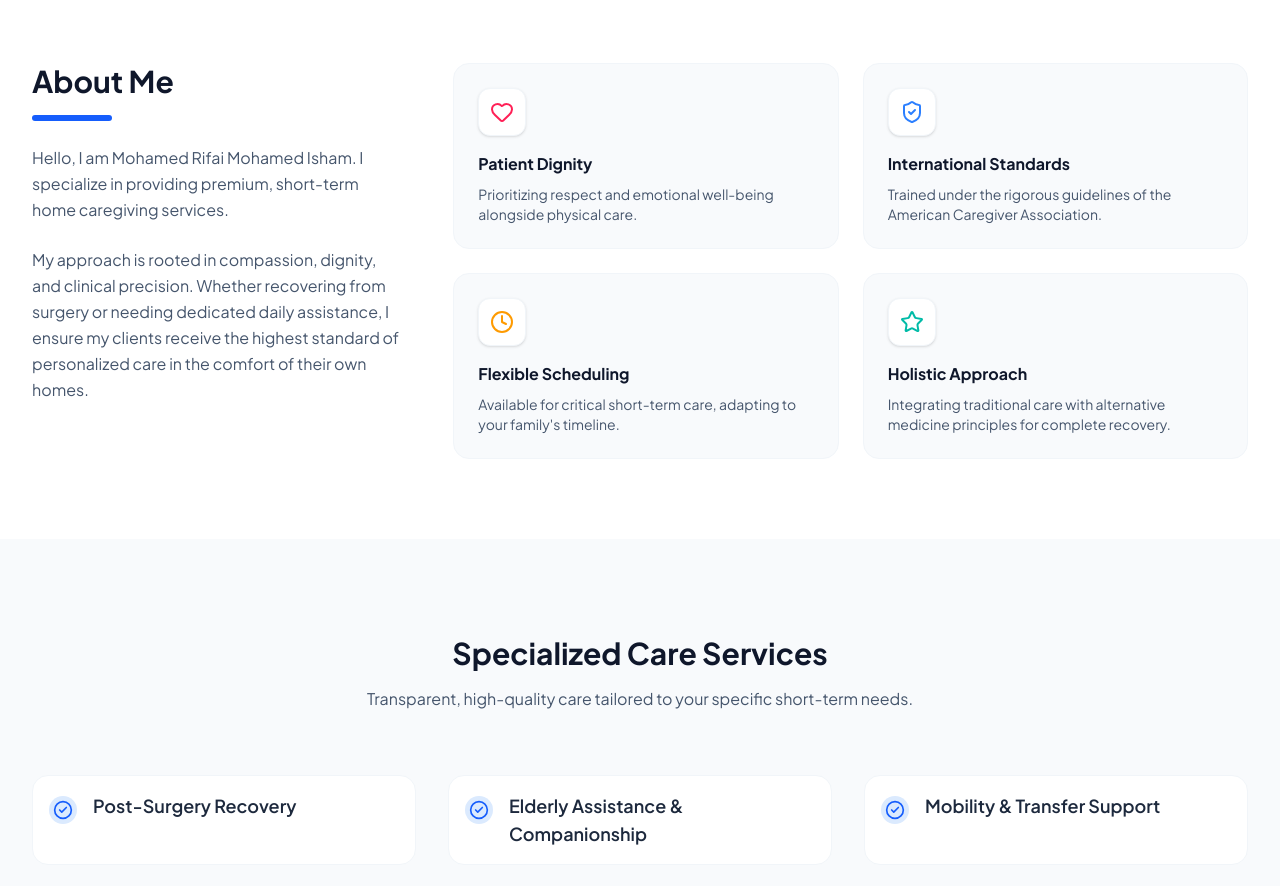
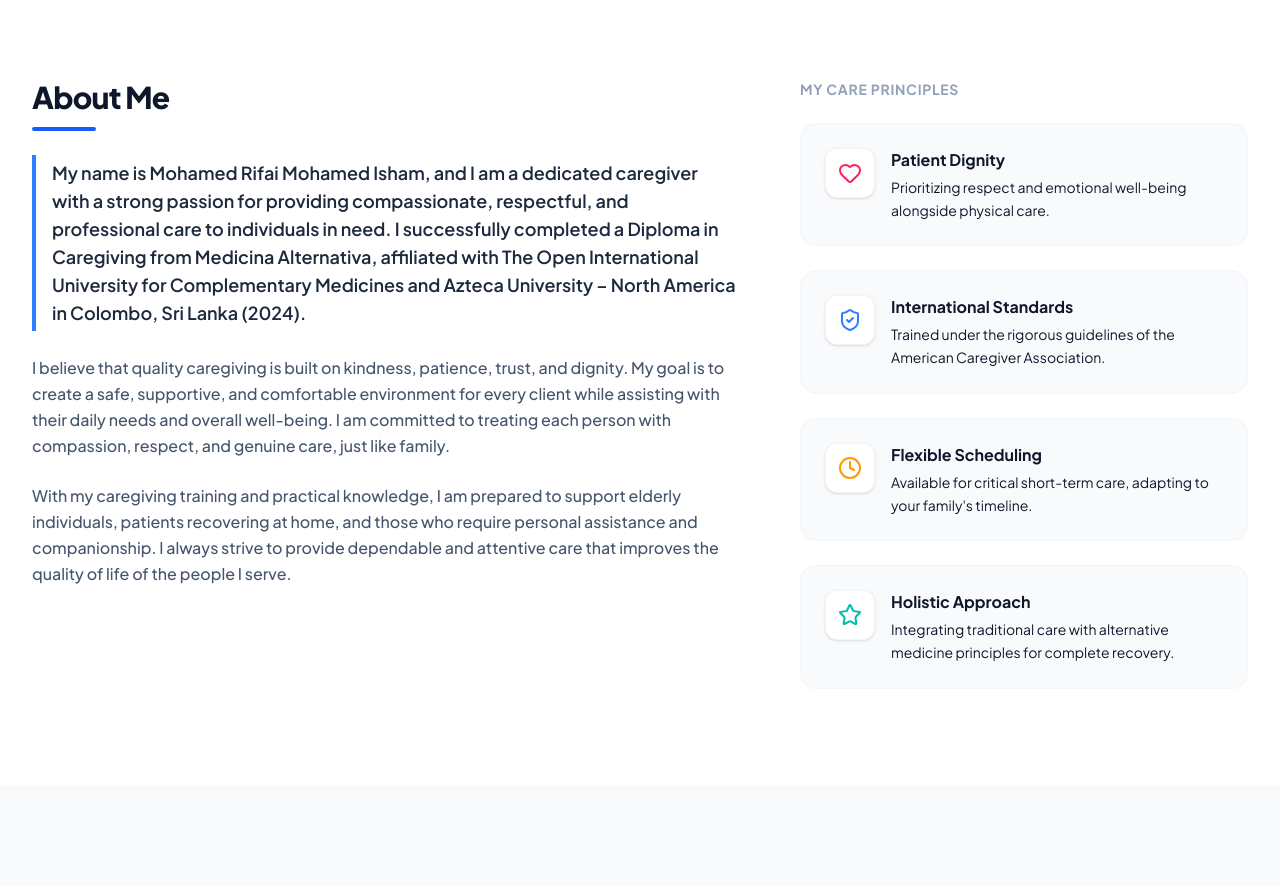
Before and after one commit to nazham/caregiver-portfolio, a Next.js app: page / in a window 1280 px wide. Shown: the part 880-1766 px from the top of the page. Built offline with nearby package versions, Linux system fonts and the light colour scheme.

Commit message:
refactor: update About and Contact sections with refreshed bio content, new WhatsApp support, and UI layout improvements

```diff
--- a/src/components/About.tsx
+++ b/src/components/About.tsx
@@ -21,39 +21,47 @@ export default function About() {
   };
 
   return (
-    <section id="about" className="py-20 bg-white">
+    <section id="about" className="py-24 bg-white relative">
       <div className="max-w-7xl mx-auto px-4 sm:px-6 lg:px-8">
-        <div className="grid md:grid-cols-3 gap-12">
+        <div className="grid lg:grid-cols-5 gap-12 lg:gap-16 items-start">
 
-          {/* Bio Columns */}
-          <div className="md:col-span-1">
-            <h2 className="text-3xl font-bold text-slate-900 mb-4">{about.title}</h2>
-            <div className="w-20 h-1.5 bg-blue-600 rounded-full mb-6" aria-hidden="true"></div>
+          {/* Bio Column (60% width on desktop) */}
+          <div className="lg:col-span-3 space-y-6">
+            <div>
+              <h2 className="text-3xl font-extrabold text-slate-900 tracking-tight">{about.title}</h2>
+              <div className="w-16 h-1 bg-blue-600 rounded-full mt-3" aria-hidden="true"></div>
+            </div>
+
+            <div className="space-y-6 text-slate-600 text-base leading-relaxed font-medium">
               {about.bioParagraphs.map((paragraph, idx) => (
                 <p
                   key={idx}
-                className={`text-slate-600 leading-relaxed ${
-                  idx < about.bioParagraphs.length - 1 ? 'mb-6' : ''
-                }`}
-                dangerouslySetInnerHTML={{ __html: paragraph }} // Supports any bold text in data
+                  className={idx === 0 ? "text-lg text-slate-800 font-semibold border-l-4 border-blue-500 pl-4 py-1" : ""}
+                  dangerouslySetInnerHTML={{ __html: paragraph }}
                 />
               ))}
             </div>
+          </div>
 
-          {/* Values Cards Grid */}
-          <div className="md:col-span-2 grid sm:grid-cols-2 gap-6">
+          {/* Values Cards Column (40% width on desktop) */}
+          <div className="lg:col-span-2 space-y-6">
+            <h3 className="text-sm font-bold uppercase tracking-wider text-slate-400">My Care Principles</h3>
+            <div className="grid sm:grid-cols-2 lg:grid-cols-1 gap-6">
               {about.values.map((item, idx) => (
                 <div
                   key={idx}
-                className="bg-slate-50 p-6 rounded-2xl border border-slate-100 hover:shadow-md transition-shadow duration-300"
+                  className="bg-slate-50 p-6 rounded-2xl border border-slate-100 hover:shadow-md transition-shadow duration-300 flex gap-4 items-start"
                 >
-                <div className="bg-white w-12 h-12 rounded-xl flex items-center justify-center shadow-sm mb-4 border border-slate-100">
+                  <div className="bg-white p-3 rounded-xl shadow-sm border border-slate-100 shrink-0">
                     {getIcon(item.iconName, `w-6 h-6 ${item.color}`)}
                   </div>
-                <h3 className="font-bold text-slate-900 mb-2">{item.title}</h3>
-                <p className="text-sm text-slate-600">{item.description}</p>
+                  <div>
+                    <h4 className="font-bold text-slate-900 mb-1">{item.title}</h4>
+                    <p className="text-sm text-slate-650 leading-relaxed">{item.description}</p>
+                  </div>
                 </div>
               ))}
+            </div>
           </div>
 
         </div>
--- a/src/components/Contact.tsx
+++ b/src/components/Contact.tsx
@@ -76,6 +76,21 @@ export default function Contact() {
                       <p className="font-semibold text-lg">{details.phone}</p>
                     </div>
                   </div>
+
+                  {/* WhatsApp */}
+                  {details.whatsapp && (
+                    <div className="flex items-start gap-4">
+                      <div className="bg-blue-600 p-3 rounded-full shrink-0 flex items-center justify-center">
+                        <svg className="w-6 h-6 fill-current text-white" viewBox="0 0 24 24" xmlns="http://www.w3.org/2000/svg">
+                          <path d="M.057 24l1.687-6.163c-1.041-1.804-1.588-3.849-1.587-5.946C.06 5.348 5.397.01 12.008.01c3.202.001 6.212 1.246 8.477 3.514 2.266 2.268 3.507 5.28 3.505 8.484-.004 6.657-5.34 11.997-11.953 11.997-2.005-.001-3.973-.502-5.724-1.455L0 24zm6.208-3.791c1.666.988 3.313 1.488 5.743 1.489 5.485.002 9.948-4.46 9.95-9.953.001-2.659-1.026-5.163-2.893-7.034-1.868-1.87-4.373-2.9-7.032-2.9-5.492 0-9.955 4.462-9.958 9.96-.001 2.203.58 4.358 1.684 6.26l-.997 3.648 3.796-.991zm11.391-7.291c-.312-.156-1.848-.912-2.129-1.014-.281-.102-.486-.153-.69.153-.205.307-.791.995-.97 1.2-.178.205-.357.23-.669.074-2.584-1.293-4.225-2.732-5.116-4.271-.235-.407.235-.378.672-1.252.074-.15.037-.282-.018-.393-.056-.113-.486-1.173-.666-1.606-.176-.425-.37-.367-.506-.374-.131-.007-.281-.008-.431-.008s-.393.056-.599.28c-.206.225-.786.769-.786 1.874s.804 2.17 1.168 2.656c.364.485 3.09 4.719 7.487 6.621 1.047.452 1.864.721 2.499.923 1.052.335 2.009.288 2.766.175.843-.127 1.848-.756 2.109-1.45.261-.693.261-1.288.184-1.413-.076-.124-.28-.198-.592-.354z"/>
+                        </svg>
+                      </div>
+                      <div>
+                        <p className="text-sm text-blue-200">{details.whatsappLabel}</p>
+                        <p className="font-semibold text-lg">{details.whatsapp}</p>
+                      </div>
+                    </div>
+                  )}
 
                   {/* Email */}
                   <div className="flex items-start gap-4">
--- a/src/data/portfolio-content.ts
+++ b/src/data/portfolio-content.ts
@@ -32,6 +32,8 @@ export interface Certification {
 export interface ContactInfo {
   phone: string;
   phoneLabel: string;
+  whatsapp?: string;
+  whatsappLabel?: string;
   email: string;
   emailLabel: string;
   location: string;
@@ -149,8 +151,9 @@ export const portfolioContent: PortfolioContent = {
   about: {
     title: "About Me",
     bioParagraphs: [
-      "Hello, I am Mohamed Rifai Mohamed Isham. I specialize in providing premium, short-term home caregiving services.",
-      "My approach is rooted in compassion, dignity, and clinical precision. Whether recovering from surgery or needing dedicated daily assistance, I ensure my clients receive the highest standard of personalized care in the comfort of their own homes."
+      "My name is Mohamed Rifai Mohamed Isham, and I am a dedicated caregiver with a strong passion for providing compassionate, respectful, and professional care to individuals in need. I successfully completed a Diploma in Caregiving from Medicina Alternativa, affiliated with The Open International University for Complementary Medicines and Azteca University – North America in Colombo, Sri Lanka (2024).",
+      "I believe that quality caregiving is built on kindness, patience, trust, and dignity. My goal is to create a safe, supportive, and comfortable environment for every client while assisting with their daily needs and overall well-being. I am committed to treating each person with compassion, respect, and genuine care, just like family.",
+      "With my caregiving training and practical knowledge, I am prepared to support elderly individuals, patients recovering at home, and those who require personal assistance and companionship. I always strive to provide dependable and attentive care that improves the quality of life of the people I serve."
     ],
     values: [
       {
@@ -183,12 +186,19 @@ export const portfolioContent: PortfolioContent = {
     title: "Specialized Care Services",
     description: "Transparent, high-quality care tailored to your specific short-term needs.",
     list: [
-      "Post-Surgery Recovery",
-      "Elderly Assistance & Companionship",
-      "Mobility & Transfer Support",
-      "Medication Reminders",
-      "Vital Signs Monitoring",
-      "Personal Hygiene & Grooming"
+      "Elderly care and companionship",
+      "Medication reminders and health monitoring",
+      "Mobility and walking assistance",
+      "Meal preparation and feeding support",
+      "Bedridden patient care",
+      "Post-hospital recovery support",
+      "Assistance with daily living activities",
+      "Emotional support and companionship",
+      "Appointment and routine assistance",
+      "Home visit caregiving services",
+      "Support for individuals with special needs",
+      "Overnight and daytime caregiving support",
+      "Family support and patient supervision"
     ],
     aiPlanner: {
       title: "Visualize Your Care",
@@ -261,11 +271,13 @@ export const portfolioContent: PortfolioContent = {
     heading: "Let's discuss your care needs.",
     description: "Fill out the form to request a short-term visit, or reach out directly for urgent care requirements.",
     details: {
-      phone: "+94 (77) 123-4567",
-      phoneLabel: "Call / WhatsApp",
-      email: "isham.care@example.com",
-      emailLabel: "Email",
-      location: "Colombo & Suburbs, Sri Lanka",
+      phone: "+94 77 162 4774",
+      phoneLabel: "Primary Phone",
+      whatsapp: "+94 77 242 0800",
+      whatsappLabel: "WhatsApp",
+      email: "Supportivecaregiver.ae@gmail.com",
+      emailLabel: "Professional Email",
+      location: "Colombo and surrounding areas. Willing to travel to nearby cities and regions based on client needs and arrangements.",
       locationLabel: "Service Area"
     },
     form: {
```
Lines whose indentation alone changed are shown as unchanged.
